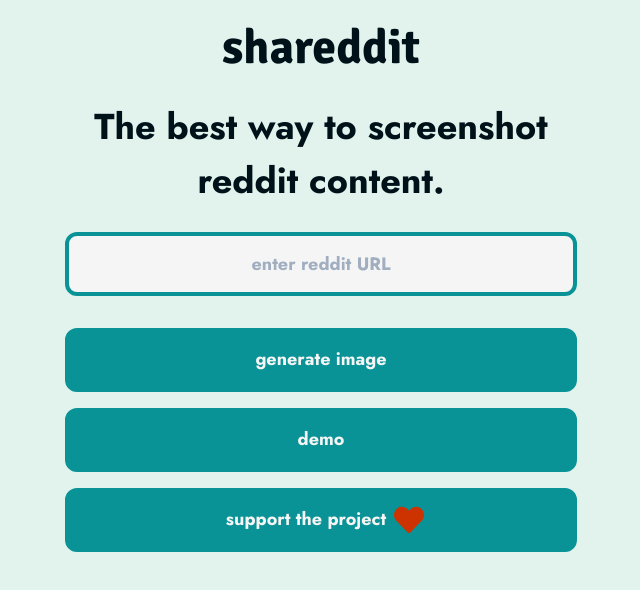
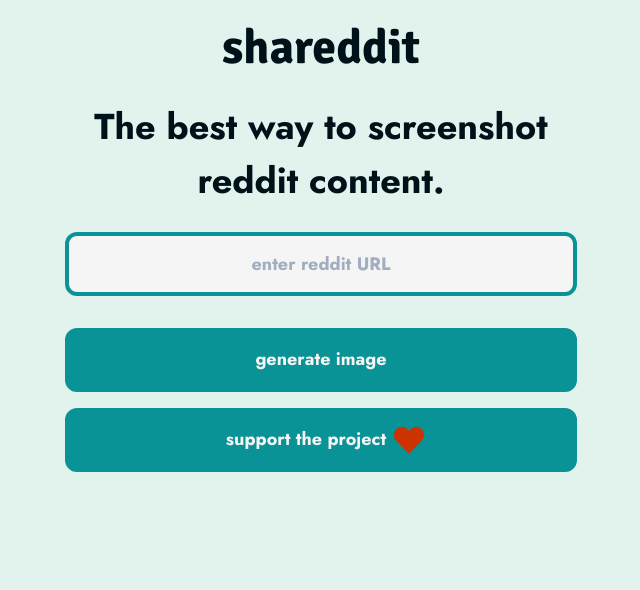
Before and after one commit to yountdev/threadshot, a React (Create React App) app: page / in a window 1280 px wide. Shown: the top 590 px of the page, without its empty margins (319-959 px from the left). Built offline with nearby package versions, Linux system fonts and the light colour scheme.

Commit message:
Remove demo mode for now

```diff
--- a/src/screens/Home/components/DemoButton.tsx
+++ /dev/null
@@ -1,22 +0,0 @@
-import React, { useCallback } from "react";
-import { FieldProps } from "formik";
-
-import { StyledButton } from "../../shared/components/StyledButton";
-
-export const DemoButton: React.FC<FieldProps> = ({ field, form, ...props }) => {
-  const demo = useCallback(() => {
-    form.setFieldValue(
-      "link",
-      "https://reddit.com/r/shareddit_com/comments/pu919w/welcome_to_shareddit/he1a9sb/"
-    );
-  }, [form]);
-
-  return (
-    <StyledButton
-      onClick={demo}
-      style={{ marginBottom: "var(--chakra-space-4)" }}
-    >
-      demo
-    </StyledButton>
-  );
-};
--- a/src/screens/Home/components/LinkForm.tsx
+++ b/src/screens/Home/components/LinkForm.tsx
@@ -7,7 +7,6 @@ import { GenerateButton } from "./GenerateButton";
 import { RedditLinkInput } from "./RedditLinkInput";
 import { submitLink } from "../../../submitLink";
 import { DonateModal } from "./DonateModal";
-import { DemoButton } from "./DemoButton";
 
 export const LinkForm: React.FC = () => {
   const formik = useFormik({
@@ -42,7 +41,6 @@ export const LinkForm: React.FC = () => {
               component={GenerateButton}
               style={{ marginBottom: "var(--chakra-space-4)" }}
             />
-            <Field name="demo" component={DemoButton} />
             <DonateModal />
           </Form>
         </FormikProvider>
--- a/src/screens/ImageGenerator/components/RedditContext.tsx
+++ b/src/screens/ImageGenerator/components/RedditContext.tsx
@@ -3,10 +3,6 @@ import { Text } from "@chakra-ui/react";
 
 import { FleshedRedditSubmission, Font } from "../../../types";
 import { getParams } from "../../../util/getParams";
-
-interface RedditContextProviderProps {
-  demo?: boolean;
-}
 
 interface RedditContextState {
   content: FleshedRedditSubmission;
@@ -73,15 +69,10 @@ const initialState: RedditContextState = {
 
 export const RedditContext = createContext<RedditContextState>(initialState);
 
-class RedditContextProvider extends Component<
-  RedditContextProviderProps,
-  RedditContextState
-> {
+class RedditContextProvider extends Component {
   state: RedditContextState = { ...initialState };
 
   componentDidMount() {
-    if (this.props.demo) {
-    } else {
     getParams(false).then((urlParams) => {
       if (!(typeof urlParams == "string")) {
         this.setState({ content: urlParams });
@@ -160,10 +151,8 @@ class RedditContextProvider extends Component<
           },
         });
         this.setState({ status: { message: "", status: "ok" } });
-        } else
-          this.setState({ status: { message: urlParams, status: "error" } });
+      } else this.setState({ status: { message: urlParams, status: "error" } });
     });
-    }
   }
 
   render() {
```
Lines whose indentation alone changed are shown as unchanged.
